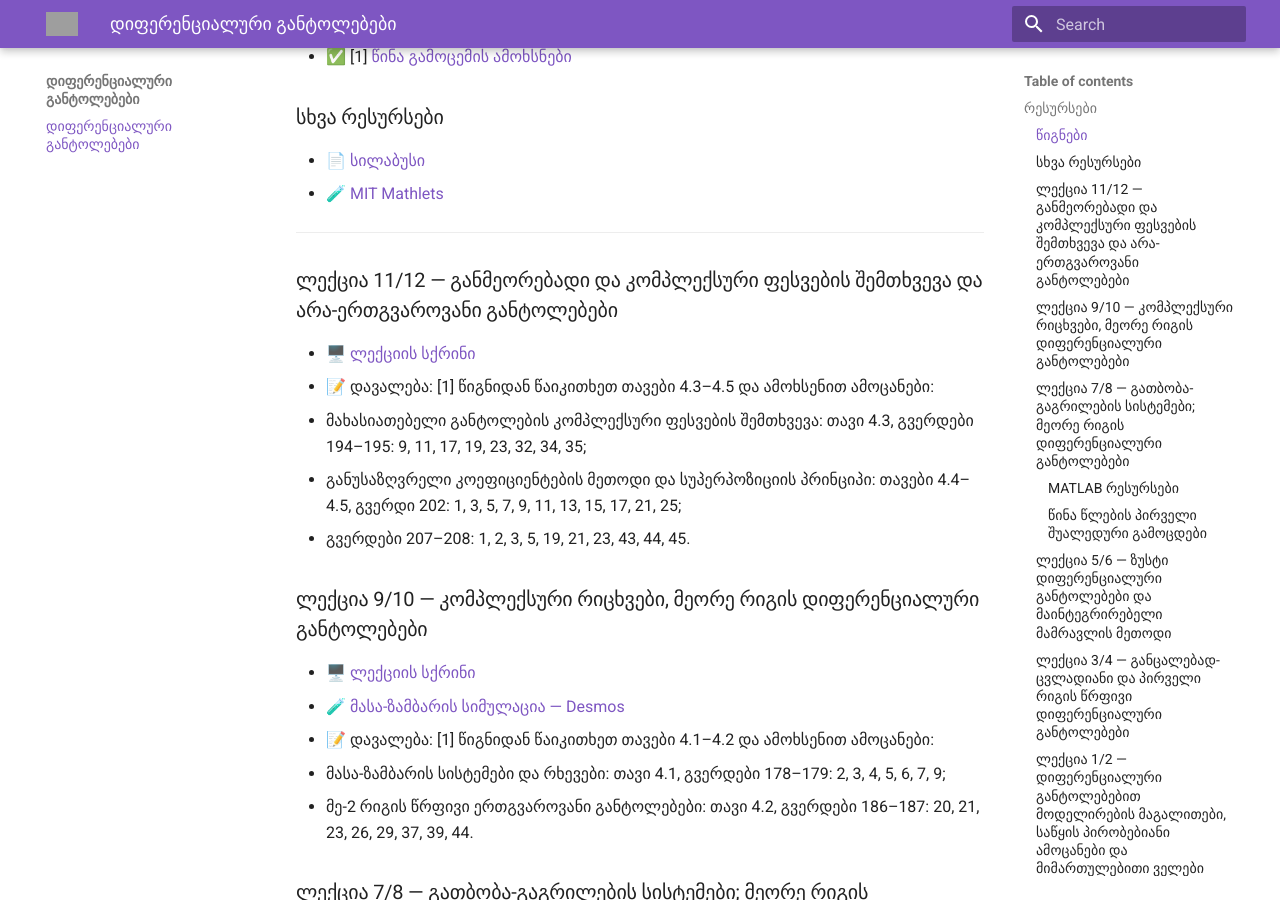
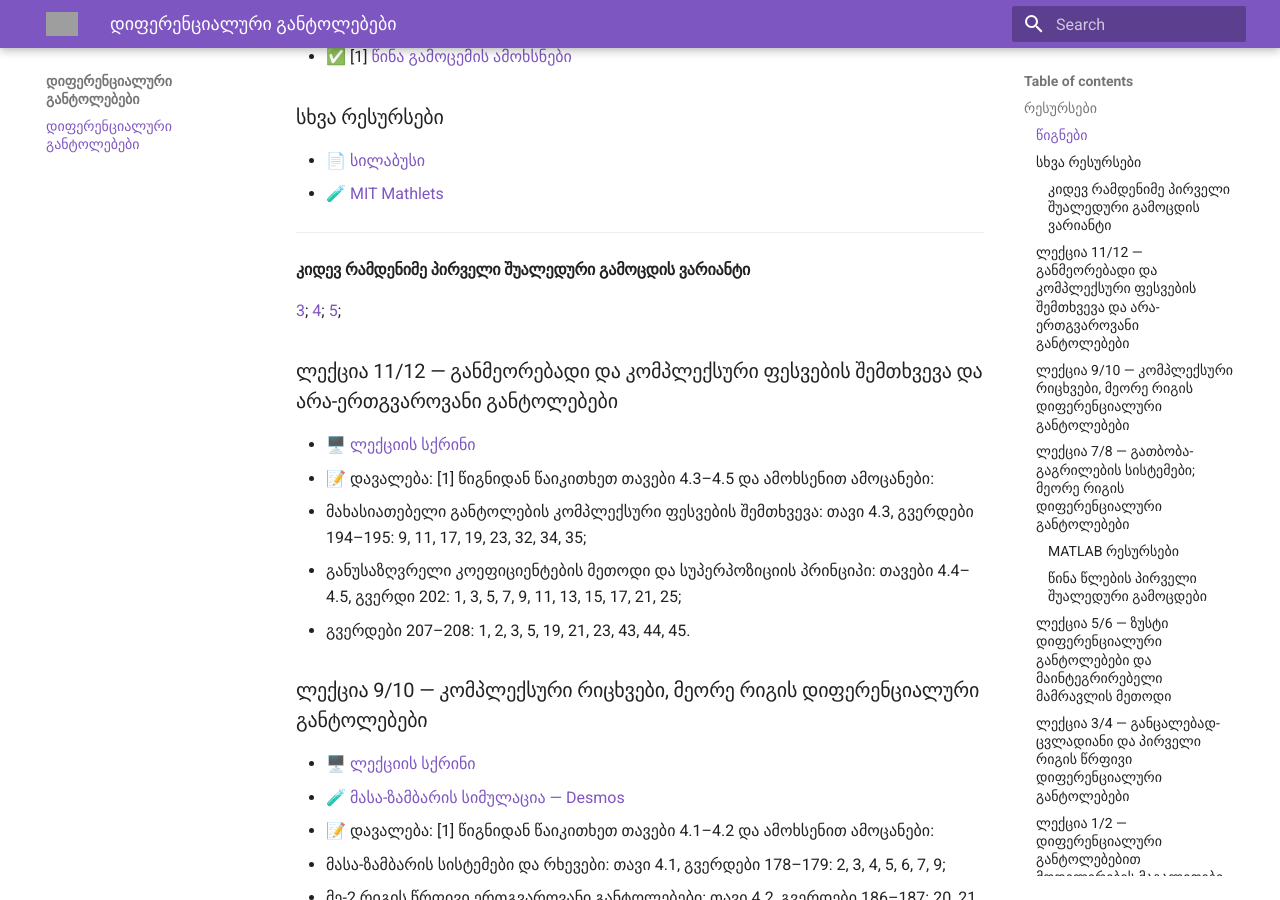
Before and after one commit to gugavar/differential-equations-fall-2026-agruni, an MkDocs documentation site: the page built from docs/index.md, in a window 1280 px wide and 900 px high, scrolled down 359 px. Built offline with MkDocs 1.6.1 and Material for MkDocs 9.7.7, drawn with Linux system fonts in a browser that asks for light colours; grey boxes are pictures that could not be loaded.

Commit message:
Update index.md

```diff
--- a/docs/index.md
+++ b/docs/index.md
@@ -16,9 +16,14 @@
 
 
 ---
+
+#### კიდევ რამდენიმე პირველი შუალედური გამოცდის ვარიანტი
+[3](https://docs.google.com/document/d/1tw8goBdEvq9xFfr3jwOijWrNo25lADU-/edit?ouid=110148669605332798451&rtpof=true&sd=true&usp=drive_link); [4](https://docs.google.com/document/d/1PlEk_RifWf2qKjWHi5XMfWSvWNjfFH13/edit?ouid=110148669605332798451&rtpof=true&sd=true&usp=drive_link); [5](https://docs.google.com/document/d/1QXezQGwozK04uXmjU_KrIJ_UwAQMl7dy/edit?usp=drive_link&ouid=110148669605332798451&rtpof=true&sd=true);
+
+
 ### ლექცია 11/12 — განმეორებადი და კომპლექსური ფესვების შემთხვევა და არა-ერთგვაროვანი განტოლებები
 
-- 🖥️ [ლექციის სქრინი](https://drive.google.com/file/d/1Um6JoUhP4ySK5jzYmxHEH-Y9tEb4OlcF/view?usp=drive_link)
+- 🖥️ [ლექციის სქრინი](https://drive.google.com/file/d/125jcRS39ZRrwtjS4ztGI7kgWzNFyzymR/view?usp=drive_link)
 - 📝 დავალება: [1] წიგნიდან წაიკითხეთ თავები 4.3–4.5 და ამოხსენით ამოცანები:
   - მახასიათებელი განტოლების კომპლექსური ფესვების შემთხვევა: თავი 4.3, გვერდები 194–195: 9, 11, 17, 19, 23, 32, 34, 35;
   - განუსაზღვრელი კოეფიციენტების მეთოდი და სუპერპოზიციის პრინციპი: თავები 4.4–4.5, გვერდი 202: 1, 3, 5, 7, 9, 11, 13, 15, 17, 21, 25;
```
